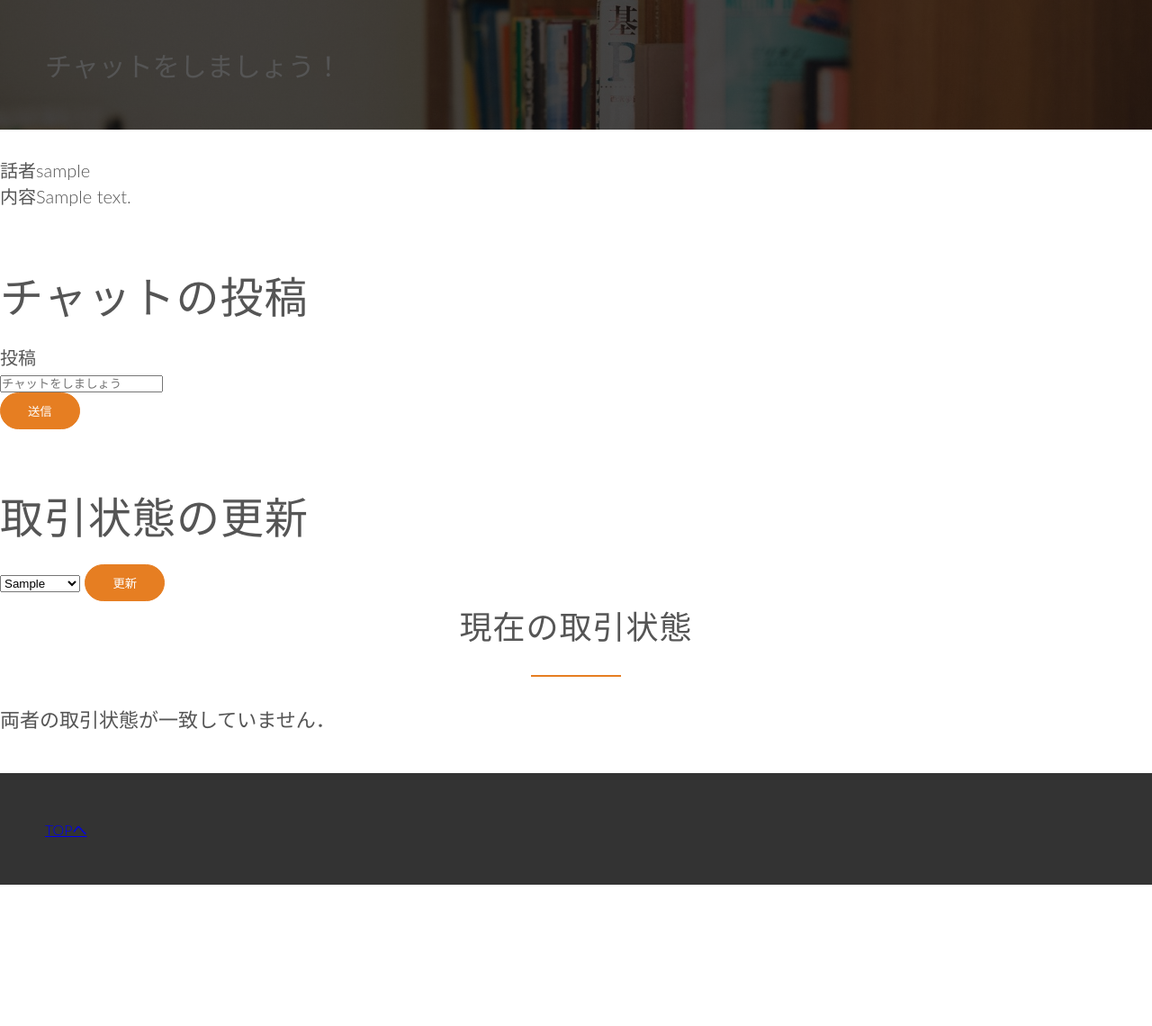
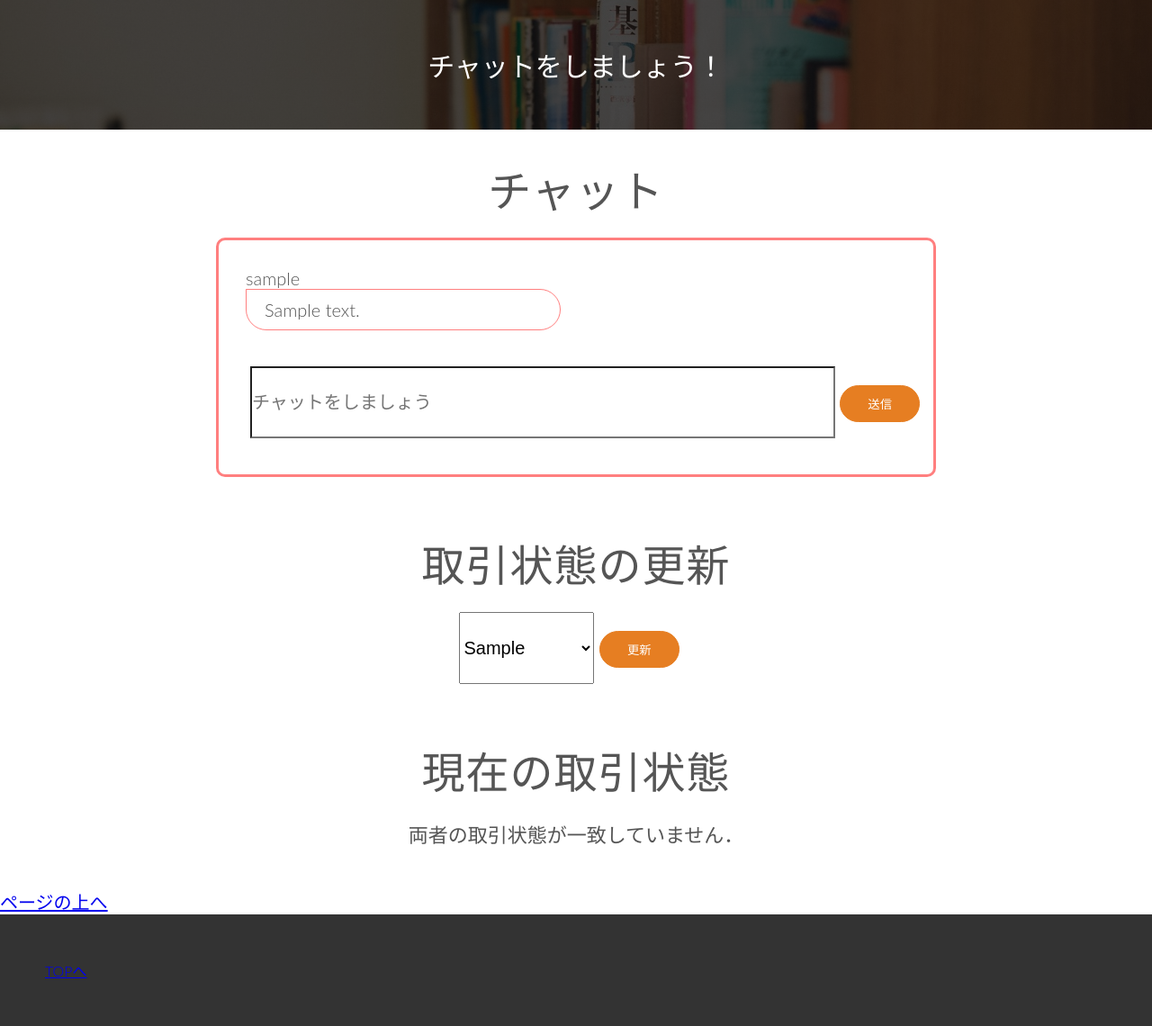
Before and after one commit to WataruKudo0914/web_eng, a Flask app: page /chat/detail/1 in a window 1280 px wide. Shown: the whole page at 90% size. Before the commit the page ends 983 px from the top, so only its background shows below. Run offline with Flask 2, Linux system fonts and the light colour scheme; tables that the repository leaves empty hold one stand-in row (values such as "Sample post"); some libraries are stand-ins or nearby versions.

Commit message:
improve chat page
・会話してるっぽくした

```diff
--- a/app.py
+++ b/app.py
@@ -151,6 +151,7 @@ def chat_detail(deal_id):
     chat_list=[]
     for num in range(len(chat)):
         chat_dic={}
+        chat_dic["speaker_id"] = chat[num].speaker
         chat_dic["speaker"]=User_table.query.filter(User_table.id==chat[num].speaker).first().username
         chat_dic["chat_contents"]=chat[num].chat_contents
         chat_list.append(chat_dic)
--- a/static/chat_detail.css
+++ b/static/chat_detail.css
@@ -1,4 +1,80 @@
 header{
   font-size:30px;
   padding:50px;
+  color: white;
 }
+
+input{
+  background: transparent;
+}
+
+h1{
+  text-align: center;
+}
+
+[type="text"]{
+  width:650px;
+  height: 80px;
+  font-size: 20px;
+}
+
+.chat_contents{
+  border:3px solid rgba(255, 0, 0, 0.5);
+  width: 800px;
+  margin: auto;
+  border-radius: 10px;
+}
+
+.right_chat{
+  text-align: left;
+  margin-bottom:10px;
+  border: 1px solid rgba(255, 0, 0, 0.5);
+  margin-left:auto;
+  margin-right: 30px;
+  width: 350px;
+  border-radius: 30px 0px 30px 30px;
+  padding: 10px 20px;
+}
+
+.right_name{
+  margin-right: 30px;
+  text-align: right;
+}
+
+.left_chat{
+  text-align: left;
+  margin-bottom:10px;
+  border: 1px solid rgba(255, 0, 0, 0.5);
+  margin-right: :auto;
+  margin-left: 30px;
+  width: 350px;
+  border-radius: 10px;
+  border-radius: 0px 30px 30px 30px;
+  padding:10px 20px;
+}
+
+.left_name{
+  text-align: left;
+  margin-left: 30px;
+}
+
+.post_chat{
+  text-align: right;
+  padding-bottom:10px;
+}
+
+/* deal_phase */
+.deal_phase{
+  text-align: center;
+}
+
+select{
+  width: 150px;
+  height: 80px;
+  font-size: 20px;
+}
+
+/* now_condition */
+.now_condition{
+  text-align: center;
+}
--- a/static/style_template.css
+++ b/static/style_template.css
@@ -106,6 +106,7 @@ header {
     /* height: 100vh; */
     background-position: center;
     background-attachment: fixed;
+    text-align: center;
 }
 
 header h1{
--- a/templates/chat_detail.html
+++ b/templates/chat_detail.html
@@ -10,24 +10,37 @@
   チャットをしましょう！
 </header>
 
-<!-- チャットを見るところ -->
+<!-- チャットの投稿画面 -->
+<section class=chat_space>
+  <h1>チャット</h1>
+  <form method="POST" action="/chat_update" enctype="multipart/form-data">
     <section class=chat_contents>
       {% for chat_content in chat_list %}
-    <p>話者{{chat_content.speaker}}</p>
-    <p>内容{{chat_content.chat_contents}}</p>
+        {% if chat_content.speaker_id == current_user.id %}
+          <div class=right_name>
+            <p>{{chat_content.speaker}}</p>
+          </div>
+          <div class=right_chat>
+            <p>{{chat_content.chat_contents}}</p>
+          </div>
+        {% else %}
+          <div class=left_name>
+            <p>{{chat_content.speaker}}</p>
+          </div>
+          <div class=left_chat>
+            <p>{{chat_content.chat_contents}}</p>
+          </div>
+        {% endif %}
       {% endfor %}
-</section>
-
-<!-- チャットの投稿画面 -->
       <section class=post_chat>
-  <h1>チャットの投稿</h1>
-  <form method="POST" action="/chat_update" enctype="multipart/form-data">
-    <label>投稿</label><br>
-    <input placeholder="チャットをしましょう" name="one_chat" type="text"/><br>
+        <input placeholder="チャットをしましょう" name="one_chat" type="text"/>
         <input type="submit" value="送信">
         <input type="hidden" name=speaker value={{current_user.id}}>
         <input type="hidden" name=deal_id value={{deal.deal_id}}>
+      </section>
     </form>
+  </section>
+
 </section>
 
 <!-- 取引の状態を貸す人／借りる人が変更する -->
@@ -44,9 +57,10 @@
     <input type="hidden" name=deal_id value={{deal.deal_id}}>
     <input type="submit" value="更新">
   </form>
+</section>
 
-
-  <h2>現在の取引状態</h2>
+<section class=now_condition>
+  <h1>現在の取引状態</h1>
   {% if deal.lender_check=="交渉中" and deal.borrower_check=="交渉中" %}
     <h3>交渉中．商品は{{lender_name}}さんが持っています．</h3>
   {% elif deal.lender_check=="レンタル中" and deal.borrower_check=="レンタル中" %}
@@ -56,6 +70,10 @@
   {% else %}
     <h3>両者の取引状態が一致していません．</h3>
   {% endif %}
+</section>
+
+<p><a href="#top">ページの上へ</a></p>
+
 {% endblock %}
 
 {% block footer %}
```
Lines whose indentation alone changed are shown as unchanged.
